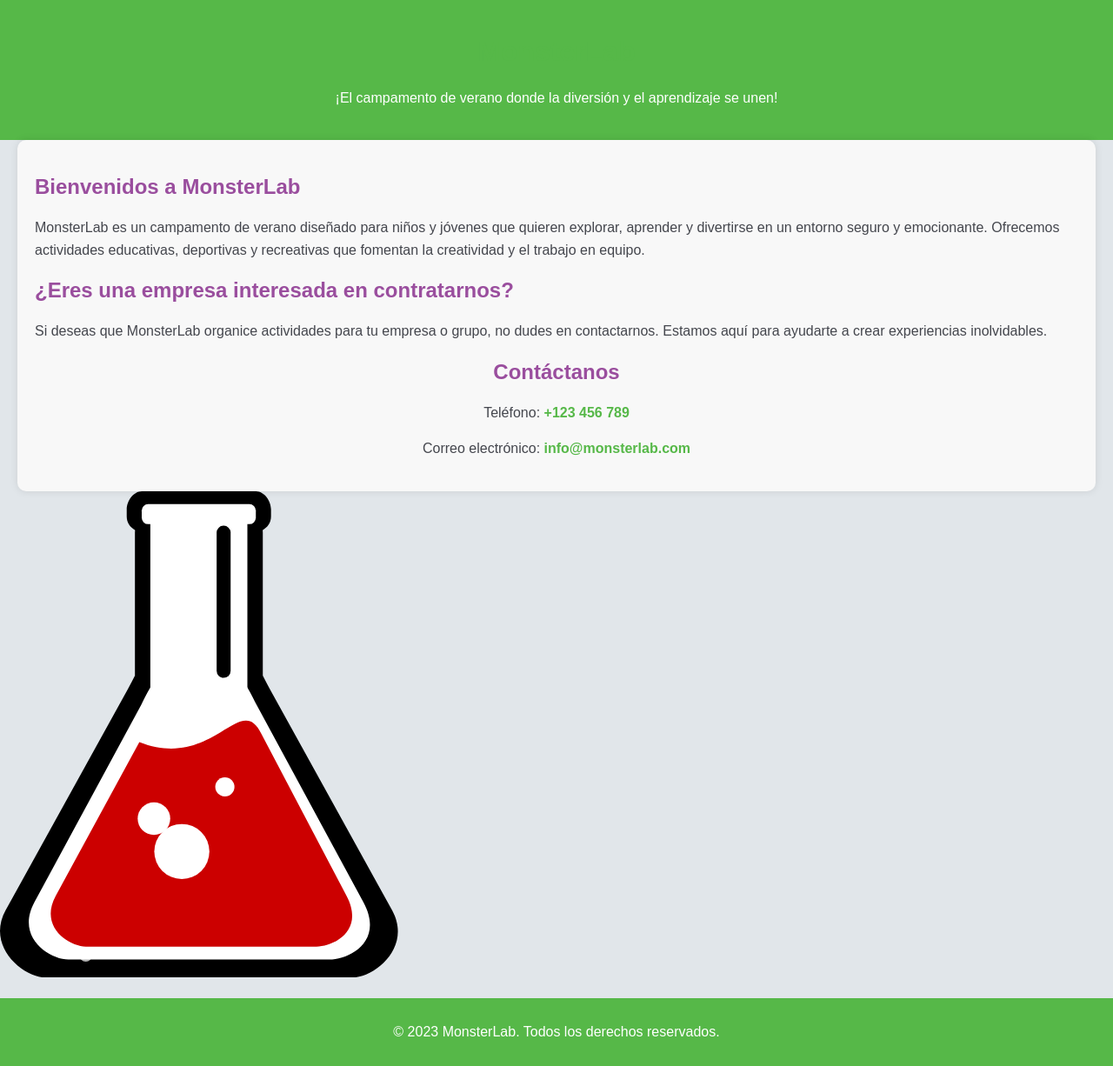
After one commit to dev-h3ctor23/monsterlabs, a PHP site: page /mvc/views/empresa.html in a window 1280 px wide. The commit adds this page. Shown: the whole page at 87% size. Run offline with PHP 8.4, Linux system fonts and the light colour scheme.

Commit message:
cambios en seccion empresa

```diff
--- a/components/navbar.html
+++ b/components/navbar.html
@@ -39,7 +39,7 @@
             </li>
             <li><a href="#">Acerca de nosotros</a></li>
             <li><a href="#">Contacto</a></li>
-            <li><a href="#">Empresas</a></li>
+            <li><a href="/monsterlabs/mvc/views/empresa.html">Empresas</a></li>
           </ul>
           <div class="language-dropdown" tabindex="0">
             <span>
--- a/mvc/controllers/monitor/cambiar-foto.php
+++ b/mvc/controllers/monitor/cambiar-foto.php
@@ -57,5 +57,5 @@ if ($_SERVER['REQUEST_METHOD'] === 'POST' && isset($_FILES['foto'])) {
     echo json_encode(["status" => "error", "message" => "No se recibió ningún archivo"]);
 }
 
-$conn->close(); // Cerrar la conexión a la base de datos
+$conn->close();
 ?>
--- a/mvc/controllers/monitor/usuario.php
+++ b/mvc/controllers/monitor/usuario.php
@@ -1,10 +1,14 @@
 <?php
+header("Cache-Control: no-store, no-cache, must-revalidate, max-age=0");
+header("Cache-Control: post-check=0, pre-check=0", false);
+header("Pragma: no-cache");
+
 session_start();
 header("Content-Type: application/json");
 
 if (!isset($_SESSION['id_usuario']) || $_SESSION['tipo_usuario'] !== 'monitor') {
 
-    echo json_encode(["status" => "error", "message" => "Acceso denegado", "redirect" => "/monsterlabs/mvc/views/log-in.html"]);
+    echo json_encode(["status" => "error", "message" => "Acceso denegado"]);
     exit;
 }
 
--- /dev/null
+++ b/mvc/views/empresa.html
@@ -0,0 +1,144 @@
+<!DOCTYPE html>
+<html lang="es">
+<head>
+    <meta charset="UTF-8">
+    <meta name="viewport" content="width=device-width, initial-scale=1.0">
+    <title>MonsterLab - Campamento de Verano</title>
+    <style>
+        :root {
+            --body-color: #E1E6EA;
+            --sidebar-color: #F8F8F8;
+            --primary-color: #56B848;
+            --primary-color-light: #F6F5FF;
+            --toggle-color: #9A4E9E;
+            --text-color: #44464D;
+        }
+
+        body {
+            background-color: var(--body-color);
+            font-family: Arial, sans-serif;
+            color: var(--text-color);
+            margin: 0;
+            padding: 0;
+        }
+
+        header {
+            background-color: var(--primary-color);
+            padding: 20px;
+            text-align: center;
+            color: white;
+        }
+
+        .container {
+            max-width: 1200px;
+            margin: 0 auto;
+            padding: 20px;
+            background-color: var(--sidebar-color);
+            border-radius: 10px;
+            box-shadow: 0 0 10px rgba(0, 0, 0, 0.1);
+        }
+
+        h1 {
+            color: var(--primary-color);
+        }
+
+        h2 {
+            color: var(--toggle-color);
+        }
+
+        p {
+            line-height: 1.6;
+        }
+
+        .contact-info {
+            margin-top: 20px;
+            text-align: center;
+        }
+
+        .contact-info a {
+            color: var(--primary-color);
+            text-decoration: none;
+            font-weight: bold;
+        }
+
+        .contact-info a:hover {
+            color: var(--toggle-color);
+        }
+
+        footer {
+            background-color: var(--primary-color);
+            color: white;
+            text-align: center;
+            padding: 10px;
+            margin-top: 20px;
+        }
+    </style>
+</head>
+<body>
+    <header>
+        <h1>MonsterLab</h1>
+        <p>¡El campamento de verano donde la diversión y el aprendizaje se unen!</p>
+    </header>
+
+    <div class="container">
+        <h2>Bienvenidos a MonsterLab</h2>
+        <p>
+            MonsterLab es un campamento de verano diseñado para niños y jóvenes que quieren explorar, aprender y divertirse en un entorno seguro y emocionante. Ofrecemos actividades educativas, deportivas y recreativas que fomentan la creatividad y el trabajo en equipo.
+        </p>
+
+        <h2>¿Eres una empresa interesada en contratarnos?</h2>
+        <p>
+            Si deseas que MonsterLab organice actividades para tu empresa o grupo, no dudes en contactarnos. Estamos aquí para ayudarte a crear experiencias inolvidables.
+        </p>
+
+        <div class="contact-info">
+            <h2>Contáctanos</h2>
+            <p>Teléfono: <a href="tel:+123456789">+123 456 789</a></p>
+            <p>Correo electrónico: <a href="mailto:info@monsterlab.com">info@monsterlab.com</a></p>
+        </div>
+    </div>
+
+    <?xml version="1.0" encoding="UTF-8"?>
+<svg width="121.07mm" height="147.98mm" version="1.1" viewBox="0 0 428.99727 524.33078" xmlns="http://www.w3.org/2000/svg">
+ <g transform="translate(-157.55 -449.86)">
+  <text x="258.57144" y="102.36221" color="#000000" color-rendering="auto" fill="#000000" fill-rule="evenodd" font-family="'Droid Sans Thai'" font-size="15px" image-rendering="auto" shape-rendering="auto" solid-color="#000000" stroke-linejoin="round" stroke-miterlimit="10" stroke-width=".496" text-align="center" text-anchor="middle" text-rendering="auto" style="block-progression:tb;isolation:auto;line-height:normal;mix-blend-mode:normal;text-decoration-color:#000000;text-decoration-line:none;text-decoration-style:solid;text-indent:0;text-transform:none;white-space:normal">
+   <tspan x="258.57144" y="102.36221" font-size="50px"/>
+  </text>
+  <path d="m310.52 449.86c-9.0304 0-16.342 10.519-16.342 19.55v7.7384c0 6.3886 3.685 11.885 9.0112 14.56-0.08 1.0586-0.1532 2.1275-0.1532 3.2074v153.8c-2.4178 4.5548-4.7734 9.2986-7.3312 14l-132.17 239.08c-21.284 39.127 19.219 72.395 43.071 72.395h330.72c23.851 0 64.789-32.472 43.071-72.395l-132.16-239.08c-2.5578-4.7019-4.9134-9.4456-7.3312-14v-153.8c0-1.0798-0.073-2.1487-0.1531-3.2074 5.3262-2.6758 9.0111-8.1719 9.0111-14.56v-7.7384c0-9.0306-7.2608-19.55-16.291-19.55z" stroke-width="25.8"/>
+  <g transform="matrix(1.6291 0 0 1.6291 -1413.4 -609.36)" fill="#fff" stroke-width="25.8">
+   <path d="m1080.3 768.8h31.307c12.456 0 16.531 11.607 22.483 22.611l70.701 130.71c14.28 26.399-10.028 38.012-22.484 38.012h-172.71c-12.456 0-35.208-14.489-22.483-38.012l70.701-130.71c5.9522-11.004 10.028-22.611 22.483-22.611z"/>
+   <rect x="1063.8" y="670.49" width="64.23" height="117.7" ry="0"/>
+   <rect transform="rotate(-90)" x="-671.96" y="1058.1" width="13.263" height="75.529" ry="4.3"/>
+  </g>
+  <path d="m439.24 711.29 91.927 174.75c20.125 38.256-14.442 54.746-32.381 54.746h-248.74c-17.939 0-50.781-20.907-32.381-54.746l90.127-165.75c79.68 31.256 108.66-55.62 131.45-8.999z" fill="#c00" stroke-width="25.8"/>
+  <circle cx="353.61" cy="838.32" r="29.696" fill="#fff"/>
+  <circle cx="323.54" cy="802.8" r="17.548" fill="#fff"/>
+  <circle cx="400.01" cy="768.63" r="10.349" fill="#fff"/>
+  <rect x="391.13" y="486.92" width="15.08" height="164.1" ry="7.5399"/>
+  <flowRoot color="#000000" color-rendering="auto" fill="#cc0000" fill-opacity="0" fill-rule="evenodd" font-family="'Droid Sans Thai'" font-size="50px" image-rendering="auto" shape-rendering="auto" solid-color="#000000" stroke-linejoin="round" stroke-miterlimit="10" stroke-width=".496" text-align="center" text-anchor="middle" text-rendering="auto" style="block-progression:tb;isolation:auto;line-height:normal;mix-blend-mode:normal;text-decoration-color:#000000;text-decoration-line:none;text-decoration-style:solid;text-indent:0;text-transform:none;white-space:normal">
+   <flowRegion>
+    <rect x="135.46" y="237.34" width="508.27" height="127.63"/>
+   </flowRegion>
+   <flowPara/>
+  </flowRoot>
+
+  <!-- Burbujas animadas -->
+  <circle cx="200" cy="900" r="5" fill="#fff" opacity="0.7">
+    <animate attributeName="cy" from="900" to="500" dur="4s" repeatCount="indefinite"/>
+    <animate attributeName="opacity" from="0.7" to="0" dur="4s" repeatCount="indefinite"/>
+  </circle>
+  <circle cx="250" cy="950" r="7" fill="#fff" opacity="0.7">
+    <animate attributeName="cy" from="950" to="550" dur="5s" repeatCount="indefinite"/>
+    <animate attributeName="opacity" from="0.7" to="0" dur="5s" repeatCount="indefinite"/>
+  </circle>
+  <circle cx="300" cy="1000" r="10" fill="#fff" opacity="0.7">
+    <animate attributeName="cy" from="1000" to="600" dur="6s" repeatCount="indefinite"/>
+    <animate attributeName="opacity" from="0.7" to="0" dur="6s" repeatCount="indefinite"/>
+  </circle>
+ </g>
+</svg>
+    <footer>
+        <p>&copy; 2023 MonsterLab. Todos los derechos reservados.</p>
+    </footer>
+</body>
+</html>
--- a/public/styles/monitor.css
+++ b/public/styles/monitor.css
@@ -96,10 +96,8 @@ body {
 
 /* SECCTION PERFIL */
 .perfil-container {
-    width: 80%;
-    display: flex;
-    flex-direction: row;
-    gap: 15px;
+    display :grid;
+
 
 }
 
```
Also changed, not shown: components/footer.html (added, +38 -0 lines), mvc/controllers/logout.php (+10 -8 lines), mvc/views/companies.html (+90 -0 lines), public/scripts/companies.js (added, +11 -0 lines), public/scripts/monitor.js (+18 -2 lines), public/styles/style-companies.css (added, +201 -0 lines), public/styles/style-footer.css (added, +64 -0 lines), public/styles/style-navbar.css (+6 -1 lines), assets/fotoUsuarios/67c58990c6595_ejemploMonitor.png (added), assets/images/experimento.gif (added), assets/images/laboratorio.gif (added), assets/images/laboratorio.svg (added), assets/images/logo-monsterlabs.png (added), 1 other file.
